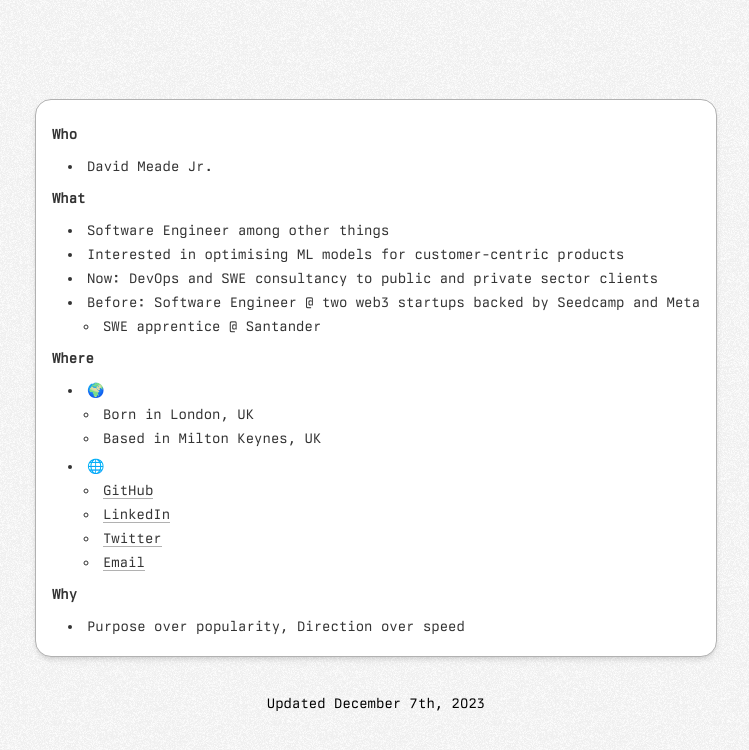
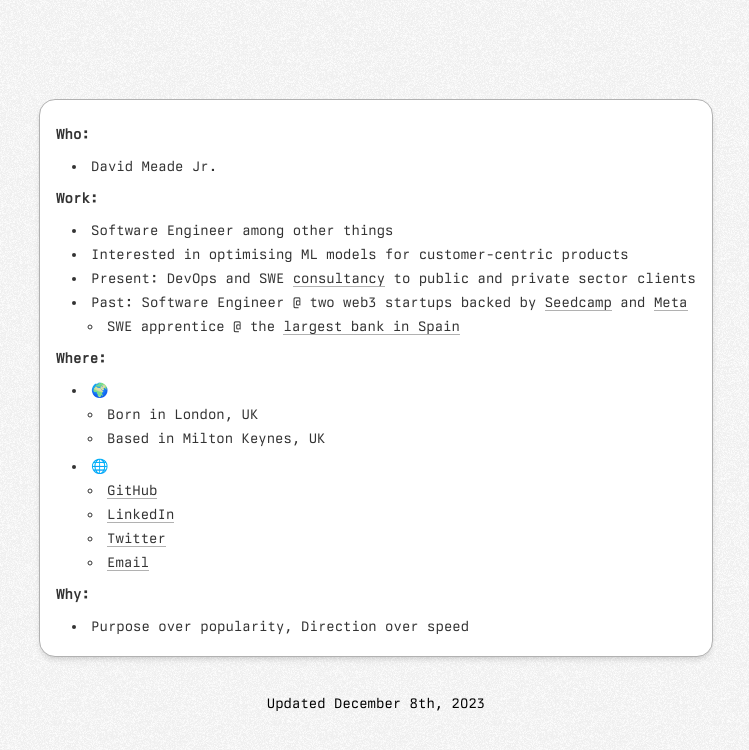
Before and after one commit to davidmeadejr/personal-website, a Next.js app: page / in a window 1280 px wide. Shown: the top 750 px of the page, without its empty margins (264-1013 px from the left). Built offline with nearby package versions, Linux system fonts and the light colour scheme.

Commit message:
Feat: Updated website

```diff
--- a/app/globals.css
+++ b/app/globals.css
@@ -19,7 +19,6 @@
 
   .content {
     @apply flex flex-col items-start justify-center max-w-full mx-4 mb-8 p-4 text-[#333333] border border-[#b1b1b1] rounded-2xl bg-white shadow-md md:max-w-lg lg:max-w-3xl;
-    /* Adjust max-width for different screen sizes and increase margin for larger screens */
   }
 
   h1, h2 {
@@ -37,4 +36,8 @@
   ul {
     @apply list-disc list-inside ml-4;
   }
+
+  ::selection {
+    background-color: #fffe00;
+  }
 }
--- a/app/layout.tsx
+++ b/app/layout.tsx
@@ -2,11 +2,9 @@ import type { Metadata } from 'next'
 import { Inter } from 'next/font/google'
 import './globals.css'
 
-const inter = Inter({ subsets: ['latin'] })
-
 export const metadata: Metadata = {
-  title: 'Create Next App',
-  description: 'Generated by create next app',
+  title: 'Personal Website',
+  description: 'Personal Website',
 }
 
 export default function RootLayout({
@@ -16,7 +14,7 @@ export default function RootLayout({
 }) {
   return (
     <html lang="en">
-      <body className={inter.className}>{children}</body>
+      <body >{children}</body>
     </html>
   )
 }
--- a/app/page.tsx
+++ b/app/page.tsx
@@ -2,7 +2,7 @@ import React from 'react';
 import Link from 'next/link';
 import localFont from "next/font/local"
 
-const berkley = localFont({src:"../public/assets/BerkeleyMonoTrial-Regular.ttf"})
+const berkley = localFont({ src: "../public/assets/BerkeleyMonoTrial-Regular.ttf" })
 
 const Home = () => {
   return (
@@ -10,25 +10,41 @@ const Home = () => {
       <div className="header">
       </div>
       <div className="content">
-        <h2>Who</h2>
+        <h2>Who:</h2>
         <ul>
           <li>David Meade Jr.</li>
         </ul>
-        <h2>What</h2>
+        <h2>Work:</h2>
         <ul>
           <li>Software Engineer among other things</li>
           <li>Interested in optimising ML models for customer-centric products</li>
-          <li>Now: DevOps and SWE consultancy to public and private sector clients</li>
           <li>
-            Before: Software Engineer @ two web3 startups backed by Seedcamp and Meta
+            Present: DevOps and SWE{' '}
+            <Link href="https://www.capgemini.com/gb-en/about-us/" target="_blank" rel="noreferrer">
+              consultancy
+            </Link>{' '}
+            to public and private sector clients
+          </li>
+          <li>
+            Past: Software Engineer @ two web3 startups backed by{' '}
+            <Link href="https://flooz.xyz/about" target="_blank" rel="noreferrer">
+              Seedcamp
+            </Link>{' '}
+            and{' '}
+            <Link href="https://www.astraverse.xyz/" target="_blank" rel="noreferrer">
+              Meta
+            </Link>
             <ul className="list-inside list-disc ml-4">
               <li className="list-[circle]">
-                SWE apprentice @ Santander
+                SWE apprentice @ the{' '}
+                <Link href="https://www.santander.co.uk/about-santander" target="_blank" rel="noreferrer">
+                  largest bank in Spain
+                </Link>
               </li>
             </ul>
           </li>
         </ul>
-        <h2>Where</h2>
+        <h2>Where:</h2>
         <ul>
           <li>
             🌍
@@ -67,10 +83,10 @@ const Home = () => {
           <ul>
           </ul>
         </ul>
-        <h2>Why</h2>
+        <h2>Why:</h2>
         <ul><li>Purpose over popularity, Direction over speed</li></ul>
       </div>
-      <p>Updated December 7th, 2023</p>
+      <p>Updated December 8th, 2023</p>
     </div>
   );
 };
--- a/package.json
+++ b/package.json
@@ -23,6 +23,7 @@
     "eslint": "^8",
     "eslint-config-next": "14.0.3",
     "postcss": "^8",
+    "prettier": "^3.1.0",
     "tailwindcss": "^3.3.0",
     "typescript": "^5"
   }
```
Also changed, not shown: 1 other file (tests, documents, lock files or other folders). Lines whose indentation alone changed are shown as unchanged.
